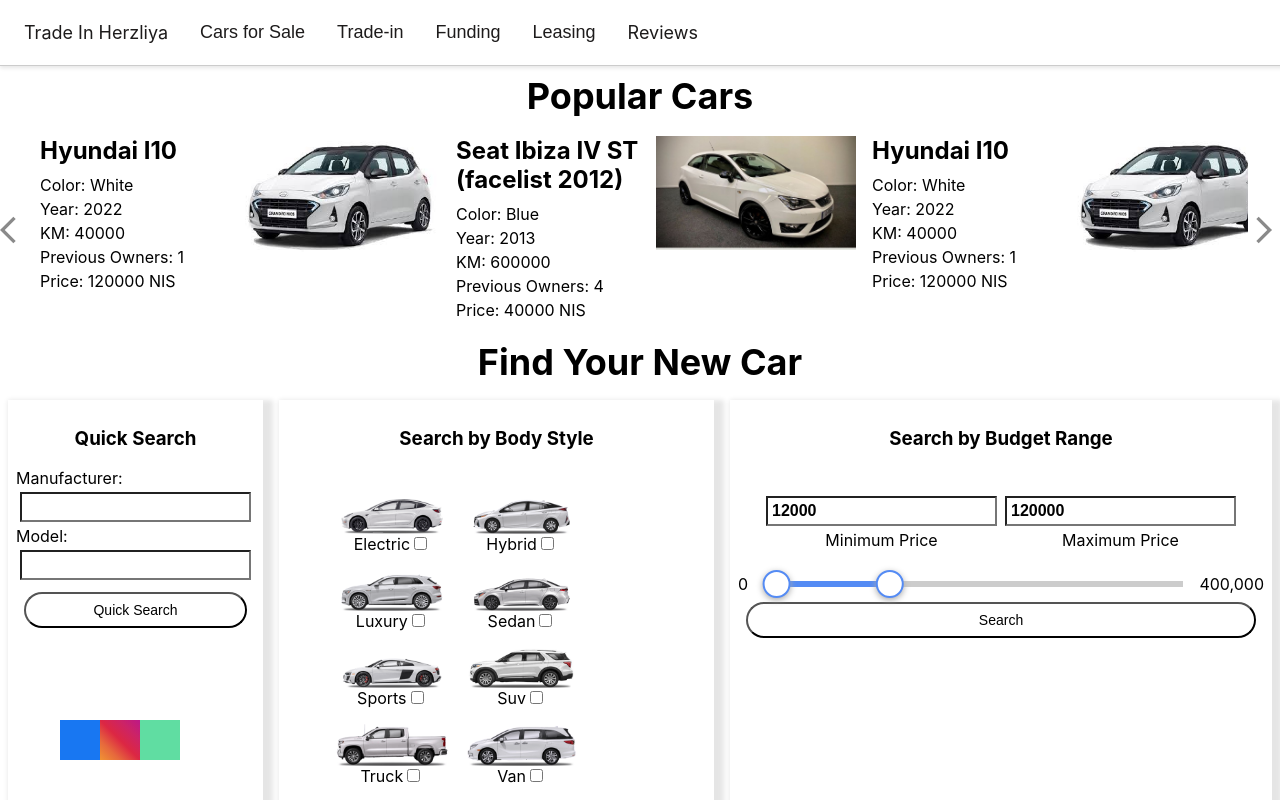
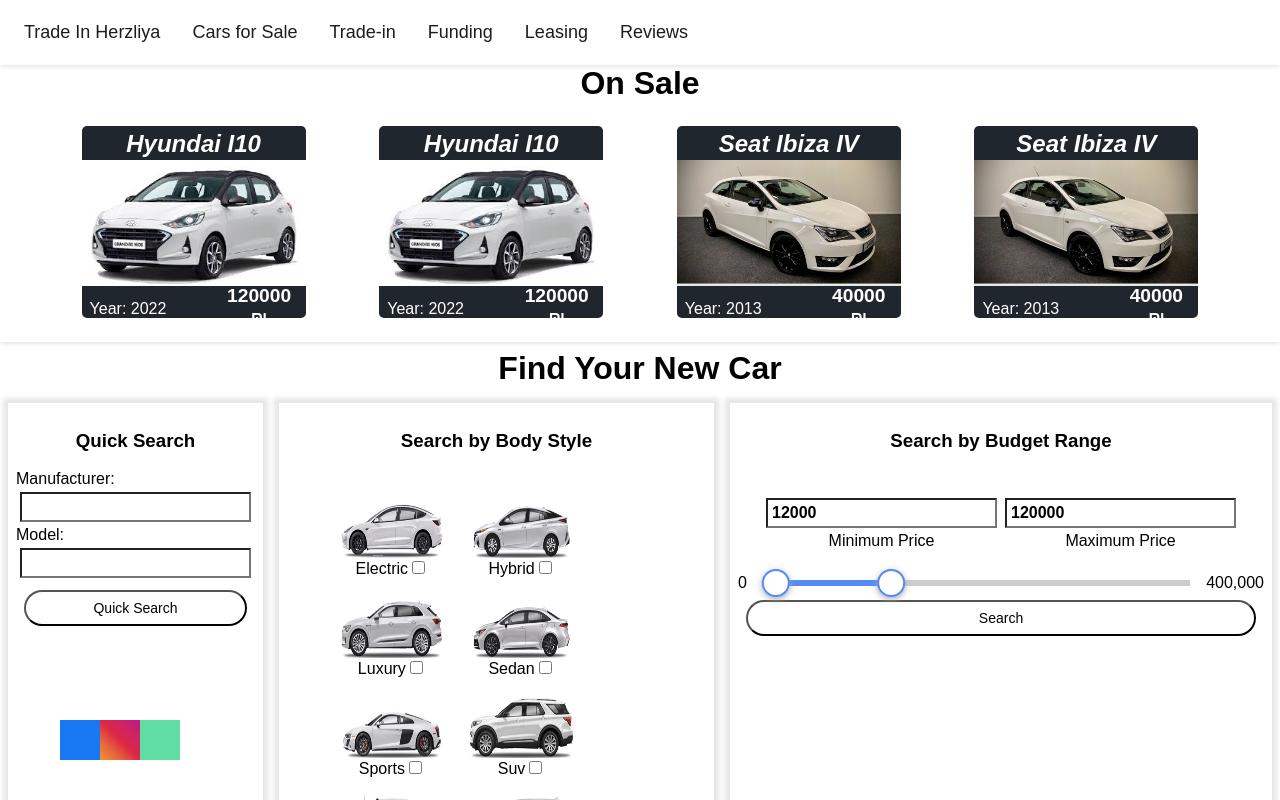
Before and after one commit to lior2k/Trade-in, a React (Create React App) app: page / in a window 1280 px wide. Shown: the top 800 px of the page. Built offline with nearby package versions, Linux system fonts and the light colour scheme; some icons are missing.

Commit message:
changed list to 4 items, no scroll, might make number of items dynamic and decided by backend

```diff
--- a/src/components/List/List.css
+++ b/src/components/List/List.css
@@ -1,8 +1,7 @@
 .list-outer-container {
 	width: 100%;
-	margin-top: 8px;
-	overflow: hidden;
 	text-align: center;
+	box-shadow: 0 2px 4px rgb(0, 0, 0, 0.1);
 }
 
 .title {
@@ -12,40 +11,11 @@
 	padding: 8px;
 }
 
-.list-wrapper-container {
-	position: relative;
-	text-align: left;
-}
-
-.left-icon,
-.right-icon {
-	width: 2.5%;
-	height: 100%;
-	background-color: white;
-	color: rgb(22, 22, 22, 0.5);
-	position: absolute;
-	z-index: 5;
-	top: 0;
-	bottom: 0;
-	margin: auto;
-	cursor: pointer;
-}
-
-.left-icon {
-	left: 0;
-}
-
-.right-icon {
-	right: 0;
-}
-
 .list {
-	padding-left: 2.5%;
 	display: flex;
-	width: max-content;
-	margin-top: 10px;
-	transform: translateX(0px);
-	transition: all 0.5s ease;
+	flex-direction: row;
+	justify-content: space-evenly;
+	padding: 16px;
 }
 
 .selected-car-info-window {
--- a/src/components/List/List.tsx
+++ b/src/components/List/List.tsx
@@ -1,33 +1,19 @@
 import { Icon } from '@iconify/react';
 import React, { useState, useEffect } from 'react';
 import './List.css';
-import { useRef } from 'react';
 import ListItem from '../ListItem/ListItem';
 import CarDetails from '../CarDetails/CarDetails';
 import { CarData, car, another_car } from '../../constants/cardata';
 import axios from 'axios';
 
 const List = () => {
-	const [slideNumber, setSlideNumber] = useState(0);
-	const listRef = useRef<HTMLDivElement>(null);
-	const demoCarList = [
-		car,
-		another_car,
-		car,
-		another_car,
-		another_car,
-		car,
-		car,
-		another_car,
-	];
+	const demoCarList = [car, car, another_car, another_car];
 	const [carList, setCarList] = useState<JSX.Element[]>([]);
 	const [selectedCar, setSelectedCar] = useState<CarData | null>(null);
 	useEffect(() => {
 		// fetchPopularCars();
 		let carArray = demoCarList.map((car: CarData) => (
-			<div onClick={() => setSelectedCar(car)}>
-				<ListItem carData={car} />
-			</div>
+			<ListItem carData={car} onPress={() => setSelectedCar(car)} />
 		));
 		setCarList(carArray);
 	}, []);
@@ -41,43 +27,12 @@
 		}
 	};
 
-	const handleArrowClick = (dir: string) => {
-		if (listRef.current === undefined || listRef.current === null) {
-			return;
-		}
-		let dist = listRef.current.getBoundingClientRect().x - 50;
-		if (dir === 'left' && slideNumber > 0) {
-			setSlideNumber(slideNumber - 1);
-			listRef.current.style.transform = `translateX(${dist + 400}px)`;
-		}
-		if (dir === 'right' && slideNumber < 6) {
-			setSlideNumber(slideNumber + 1);
-			listRef.current.style.transform = `translateX(${dist - 400}px)`;
-		}
-	};
-
 	return (
-		<div style={{ width: '100%' }}>
+		<div>
 			{/* list */}
 			<div className='list-outer-container'>
-				<span className='title'>Popular Cars</span>
-				<div className='list-wrapper-container'>
-					<Icon
-						icon='material-symbols:arrow-back-ios'
-						className='left-icon'
-						onClick={() => handleArrowClick('left')}
-					></Icon>
-
-					<div className='list' ref={listRef}>
-						{carList}
-					</div>
-
-					<Icon
-						icon='material-symbols:arrow-forward-ios'
-						className='right-icon'
-						onClick={() => handleArrowClick('right')}
-					></Icon>
-				</div>
+				<span className='title'>On Sale</span>
+				<div className='list'>{carList}</div>
 			</div>
 
 			{/* pop up window */}
--- a/src/components/ListItem/ListItem.css
+++ b/src/components/ListItem/ListItem.css
@@ -1,45 +1,69 @@
 .item-container {
 	display: flex;
-	flex-direction: row;
-	max-width: 400px;
-	max-height: 200px;
-	padding: 8px;
-	margin-bottom: 2px;
+	flex-direction: column;
+	width: 17.5vw;
+	height: 15vw;
+	margin: 8px;
+	/* padding: 8px; */
 	border-width: 1px;
 	cursor: pointer;
+
+	background: #20262e;
+	border-radius: 5px;
+	color: white;
 }
 
 .item-container:hover {
-	box-shadow: 0px 2px 4px rgba(0, 0, 0, 0.1);
+	box-shadow: 0px 0px 5px 5px rgba(0, 0, 0, 0.5);
+	transform: scale(1.1);
 }
 
-.left-side-container {
-	width: 100%;
-	height: 100%;
-	display: flex;
-	flex-direction: column;
+.item-title {
+	margin: 4px;
+	font-family: Arial, Helvetica, sans-serif;
+	font-weight: bold;
+	font-style: italic;
+	font-size: 1.5em;
+	height: 2vw;
 }
 
-.right-side-container {
-	display: flex;
-	flex-direction: row;
-	align-items: center;
-	width: 100%;
-	height: 100%;
+.image-container {
+	height: 10vw;
 }
 
 .image {
-	max-width: 100%;
-	max-height: 100%;
-	/* object-fit: cover; */
-	/* aspect-ratio: auto; */
+	width: 100%;
+	aspect-ratio: 16/9;
 }
 
-.item-title {
-	margin-bottom: 8px;
-	margin-top: 0px;
+.item-footer-container {
+	display: flex;
+	flex-direction: row;
+	justify-content: space-between;
+	height: 3vw;
+}
+
+.data-container {
+	display: flex;
+	flex-direction: column;
+	text-align: left;
+	justify-content: space-evenly;
+	padding: 8px;
 }
 
 .item-data {
-	margin: 2px 0px;
+	margin: 4px 0px;
+	font-family: Arial, Helvetica, sans-serif;
+	font-size: 1em;
 }
+
+.price-container {
+	display: flex;
+	align-items: center;
+	padding: 8px;
+}
+
+.price {
+	font-weight: bold;
+	font-size: 1.2em;
+}
--- a/src/components/ListItem/ListItem.tsx
+++ b/src/components/ListItem/ListItem.tsx
@@ -2,21 +2,27 @@
 import './ListItem.css';
 import { CarData } from '../../constants/cardata';
 
-const ListItem: React.FC<{ carData: CarData }> = ({ carData }) => {
+interface ListItemProps {
+	carData: CarData;
+	onPress: () => void;
+}
+
+const ListItem: React.FC<ListItemProps> = ({ carData, onPress }) => {
 	return (
-		<div className='item-container'>
-			<div className='left-side-container'>
-				<h2 className='item-title'>{carData.title}</h2>
+		<div className='item-container' onClick={onPress}>
+			<p className='item-title'>{carData.title}</p>
+			<div className='image-container'>
+				<img className='image' src={`/images/${carData.image}`} alt='Car'></img>
+			</div>
+			<div className='item-footer-container'>
+				<div className='data-container'>
+					<p className='item-data'>Year: {carData.year}</p>
+					<p className='item-data'>Kilometers: {carData.km}</p>
+				</div>
 
-				<p className='item-data'>Color: {carData.color}</p>
-				<p className='item-data'>Year: {carData.year}</p>
-				<p className='item-data'>KM: {carData.km}</p>
-				<p className='item-data'>Previous Owners: {carData.previous_owners}</p>
-				<p className='item-data'>Price: {carData.price} NIS</p>
-			</div>
-
-			<div className='right-side-container'>
-				<img className='image' src={`/images/${carData.image}`} alt='Car'></img>
+				<div className='price-container'>
+					<p className='item-data price'>{carData.price} ₪</p>
+				</div>
 			</div>
 		</div>
 	);
--- a/src/components/NavBar/NavBar.css
+++ b/src/components/NavBar/NavBar.css
@@ -1,11 +1,7 @@
 .nav-bar-outer-container {
-	background-color: #ffffff;
-	width: 100%;
-
 	display: flex;
 	flex-direction: row;
 
-	border-bottom: 1px solid #ccc;
 	padding: 8px;
 	box-shadow: 0px 2px 4px rgba(0, 0, 0, 0.1);
 }
--- a/src/components/Search/Search.css
+++ b/src/components/Search/Search.css
@@ -1,14 +1,12 @@
 .search-center-container {
 	display: flex;
 	flex-direction: column;
-	width: 100%;
-	height: 100%;
 	align-items: center;
 }
 
 .title {
 	color: black;
-	font-size: 36px;
+	font-size: 2em;
 	font-weight: bold;
 	padding: 8px;
 }
@@ -25,7 +23,7 @@
 	margin: 8px;
 	align-items: center;
 
-	box-shadow: 5px 5px 5px 5px rgba(0, 0, 0, 0.1);
+	box-shadow: 0 0 5px 5px rgba(0, 0, 0, 0.1);
 
 	max-width: 600px;
 	max-height: 600px;
--- a/src/constants/cardata.tsx
+++ b/src/constants/cardata.tsx
@@ -20,7 +20,7 @@
 };
 
 export const another_car: CarData = {
-	title: 'Seat Ibiza IV ST (facelist 2012)',
+	title: 'Seat Ibiza IV',
 	color: 'Blue',
 	year: 2013,
 	km: 600000,
--- a/src/pages/Home/Home.css
+++ b/src/pages/Home/Home.css
@@ -1,3 +1,3 @@
 .home-container {
-	overflow: hidden;
+	font-family: Arial, Helvetica, sans-serif;
 }
--- a/src/pages/Home/Home.tsx
+++ b/src/pages/Home/Home.tsx
@@ -2,6 +2,7 @@
 import List from '../../components/List/List';
 import Search from '../../components/Search/Search';
 import FloatingButtons from '../../components/FloatingButtons/FloatingButtons';
+import './Home.css';
 
 const Home = () => {
 	return (
```
Also changed, not shown: src/index.tsx (+5 -4 lines).
